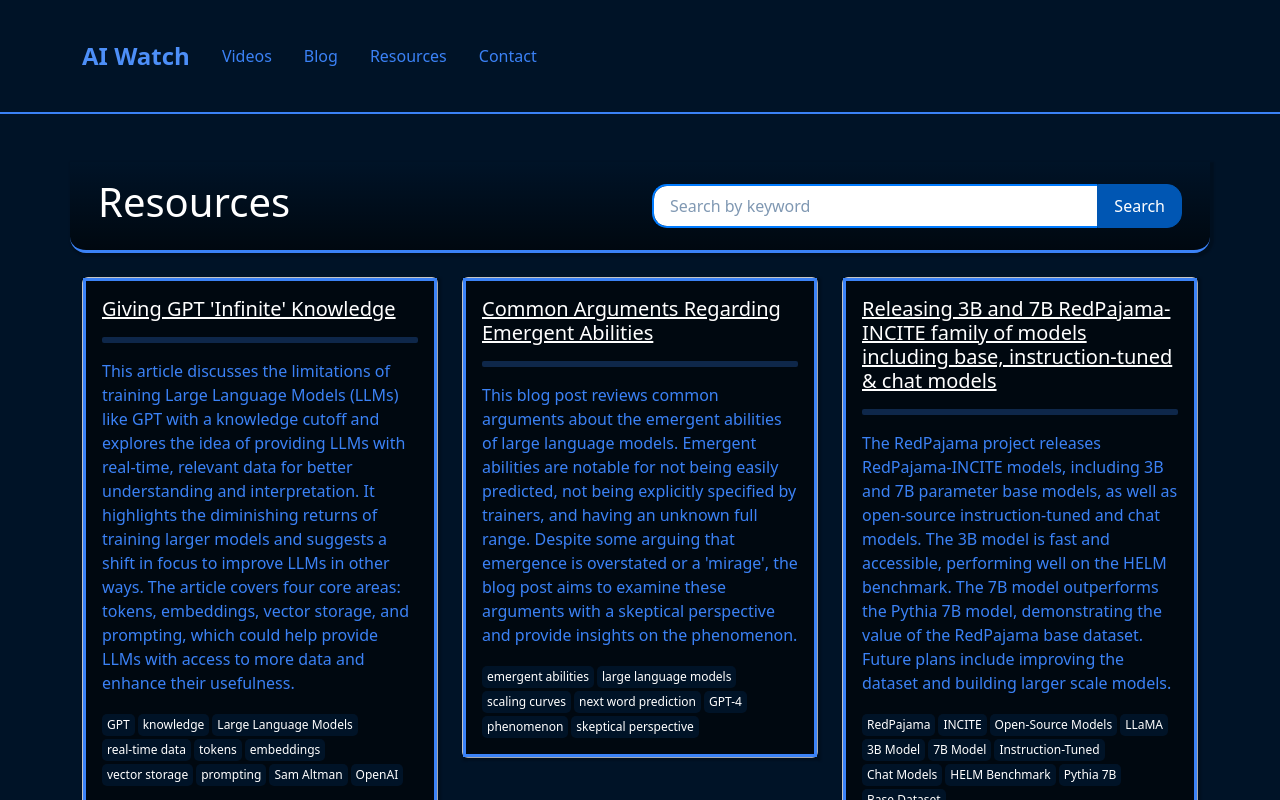
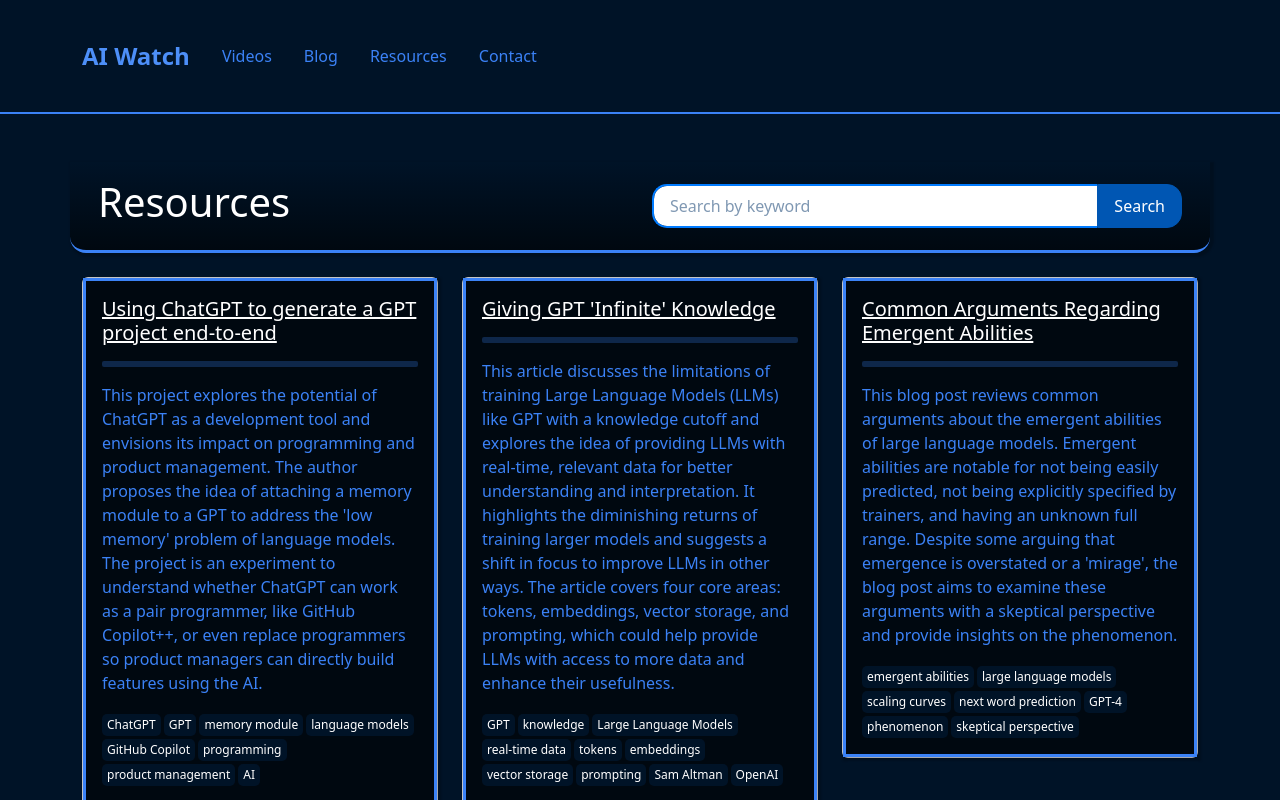
Before and after one commit to dstock3/aiwatch, a React (Create React App) app: page /resources in a window 1280 px wide. Shown: the top 800 px of the page. Built offline with nearby package versions, Linux system fonts and the light colour scheme.

Commit message:
added to resources.

```diff
--- a/src/data/resources.js
+++ b/src/data/resources.js
@@ -1,4 +1,10 @@
 const resources = [
+  {
+  "title": "Using ChatGPT to generate a GPT project end-to-end",
+  "url": "https://github.com/ixaxaar/VardaGPT/blob/master/STORY.md",
+  "description": "This project explores the potential of ChatGPT as a development tool and envisions its impact on programming and product management. The author proposes the idea of attaching a memory module to a GPT to address the 'low memory' problem of language models. The project is an experiment to understand whether ChatGPT can work as a pair programmer, like GitHub Copilot++, or even replace programmers so product managers can directly build features using the AI.",
+  "keywords": ["ChatGPT", "GPT", "memory module", "language models", "GitHub Copilot", "programming", "product management", "AI"]
+  },
   {
   "title": "Giving GPT 'Infinite' Knowledge",
   "url": "https://sudoapps.substack.com/p/giving-gpt-infinite-knowledge",
```
